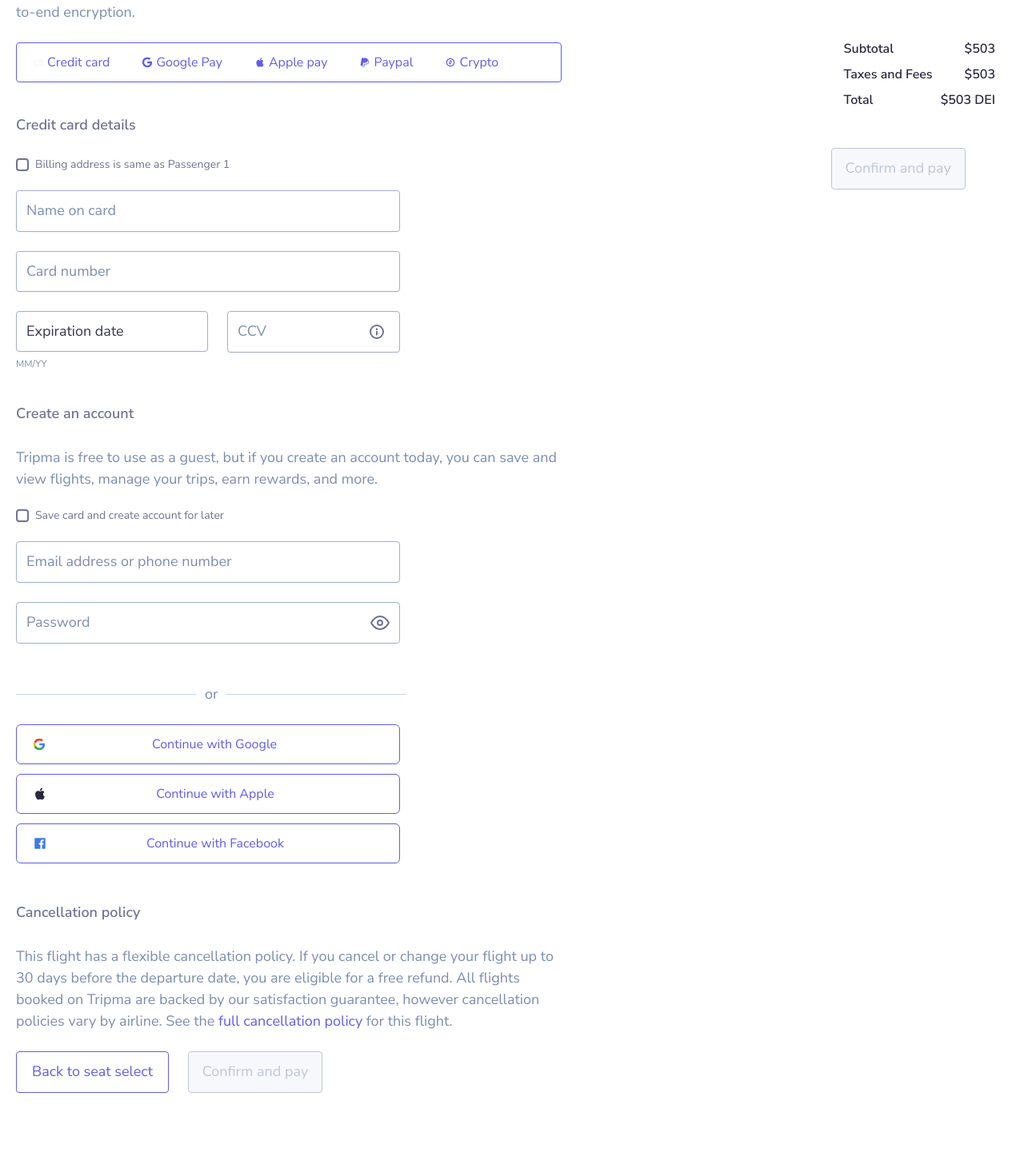
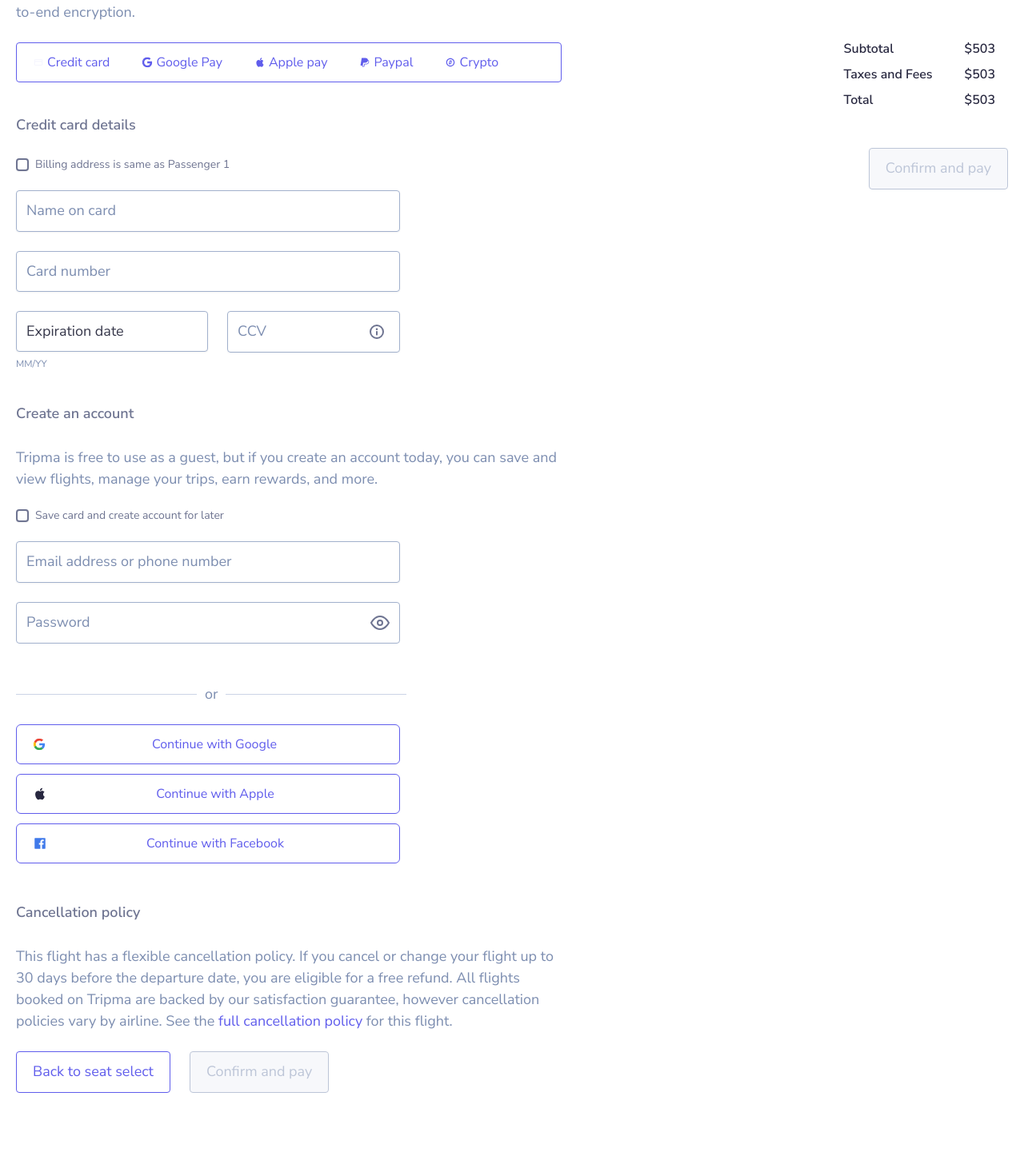
Before and after one commit to soliha10/tripma, a Next.js app: page /en/payment in a window 1280 px wide. Shown: the part 229-1690 px from the top of the page at 80% size. Built offline with nearby package versions, Linux system fonts and the light colour scheme.

Commit message:
Fix translation of payment  page

```diff
--- a/src/components/Payment/PaymentMethod.module.css
+++ b/src/components/Payment/PaymentMethod.module.css
@@ -247,15 +247,16 @@
   gap: 24px;
 }
 
-.backButton {
-  width: 191px;
+.backButton,
+.confirmButton,
+.confirmButtonRight {
+  width: fit-content;
   font-size: 18px;
+  padding-inline: 20px;
+  cursor: pointer;
 }
 
-.confirmButton {
-  padding: 12px;
-  font-size: 18px;
-}
+
 
 .confirmButton:not(.disabledButton) {
   background-color: #605DEC;
@@ -303,8 +304,7 @@
 }
 
 .confirmButtonRight {
-  padding: 12px;
-  font-size: 18px;
+ display: block;
   margin-left: auto;
 }
 
--- a/src/components/Payment/PaymentMethod.tsx
+++ b/src/components/Payment/PaymentMethod.tsx
@@ -321,7 +321,7 @@ export default function PaymentMethod() {
                   </div>
                   <div className={styles.priceRow}>
                     <span>{t('total')}</span>
-                    <span>$503 DEI</span>
+                    <span>$503</span>
                   </div>
                 </div>
                 <Button
```
